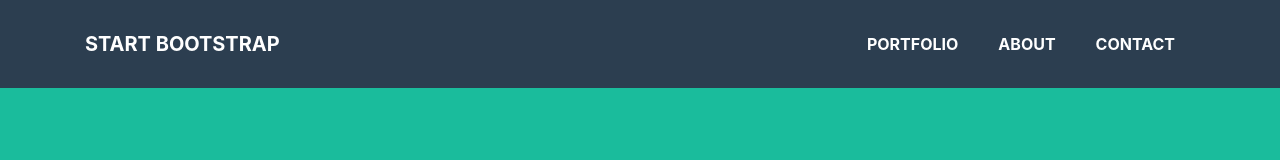
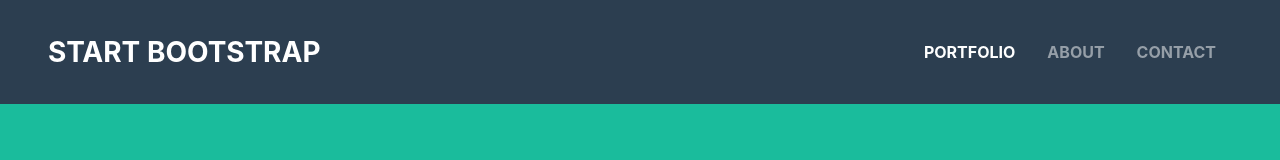
Before and after one commit to JDanielLpzV/landing-page-argano-uv, a website: page index.html in a window 1280 px wide. Drawn offline with nearby package versions, Linux system fonts and the light colour scheme.

Commit message:
fixed navbar responsive button toggle

```diff
--- a/css/index.css
+++ b/css/index.css
@@ -3,8 +3,6 @@ body{
 }
 .navbar {
     background-color: #2c3e50;
-    padding-top: 1rem;
-    padding-bottom: 1rem;
     font-family: "Montserrat", -apple-system, BlinkMacSystemFont, "Segoe UI", Roboto, "Helvetica Neue", Arial, "Noto Sans", sans-serif, "Apple Color Emoji", "Segoe UI Emoji", "Segoe UI Symbol", "Noto Color Emoji";
     font-weight: 700;
     color: white;
@@ -13,3 +11,7 @@ body{
 .navbar a{
     color:white;
 }
+
+ .navbar-brand {
+    font-size: 1.75em;
+}
--- a/index.html
+++ b/index.html
@@ -4,22 +4,49 @@
     <meta charset="UTF-8">
     <meta http-equiv="X-UA-Compatible" content="IE=edge">
     <meta name="viewport" content="width=device-width, initial-scale=1.0">
+
+    <script src="https://code.jquery.com/jquery-3.2.1.slim.min.js" integrity="sha384-KJ3o2DKtIkvYIK3UENzmM7KCkRr/rE9/Qpg6aAZGJwFDMVNA/GpGFF93hXpG5KkN" crossorigin="anonymous"></script>
     <link rel="stylesheet" href="https://stackpath.bootstrapcdn.com/bootstrap/4.3.1/css/bootstrap.min.css" integrity="sha384-ggOyR0iXCbMQv3Xipma34MD+dH/1fQ784/j6cY/iJTQUOhcWr7x9JvoRxT2MZw1T" crossorigin="anonymous">
     <script src="https://stackpath.bootstrapcdn.com/bootstrap/4.3.1/js/bootstrap.min.js" integrity="sha384-JjSmVgyd0p3pXB1rRibZUAYoIIy6OrQ6VrjIEaFf/nJGzIxFDsf4x0xIM+B07jRM" crossorigin="anonymous"></script>
     <script src="https://code.jquery.com/jquery-3.3.1.slim.min.js" integrity="sha384-q8i/X+965DzO0rT7abK41JStQIAqVgRVzpbzo5smXKp4YfRvH+8abtTE1Pi6jizo" crossorigin="anonymous"></script>
     <script src="https://cdnjs.cloudflare.com/ajax/libs/popper.js/1.14.7/umd/popper.min.js" integrity="sha384-UO2eT0CpHqdSJQ6hJty5KVphtPhzWj9WO1clHTMGa3JDZwrnQq4sF86dIHNDz0W1" crossorigin="anonymous"></script>
     <link rel="stylesheet" href="css/index.css">
 
+    <script src="app.js"></script>
+    <link href="https://unpkg.com/boxicons@2.0.7/css/boxicons.min.css" rel="stylesheet">
+
     <title>Landing Page</title>
 </head>
 <body>
     <header>
+        <nav class="navbar navbar-expand-lg text-uppercase navbar-dark px-5 py-4">
+            <a class="navbar-brand" href="#">Start Bootstrap</a>
+            <button class="navbar-toggler" type="button" data-toggle="collapse" data-target="#navbarNavDropdown" aria-controls="navbarNavDropdown" aria-expanded="false" aria-label="Toggle navigation">
+              <span class="navbar-toggler-icon"></span>
+            </button>
+            <div class="collapse navbar-collapse justify-content-end" id="navbarNavDropdown">
+              <ul class="navbar-nav">
+                <li class="nav-item py-2 px-0 px-lg-2 active">
+                  <a class="nav-link" href="#">Portfolio <span class="sr-only">(current)</span></a>
+                </li>
+                <li class="nav-item py-2 px-0 px-lg-2 ">
+                  <a class="nav-link" href="#">About</a>
+                </li>
+                <li class="nav-item py-2 px-0 px-lg-2 ">
+                  <a class="nav-link" href="#">Contact</a>
+                </li>
+
+              </ul>
+            </div>
+          </nav>
+
+       <!-- Navigation
         <nav class="navbar navbar-expand-lg text-uppercase fixed-top " id="mainNav">
             <div class="container">
                 <a class="navbar-brand" href="#page-top">Start Bootstrap</a>
-                <button class="navbar-toggler text-uppercase font-weight-bold bg-primary text-white rounded" type="button" data-bs-toggle="collapse" data-bs-target="#navbarResponsive" aria-controls="navbarResponsive" aria-expanded="false" aria-label="Toggle navigation">
+                <button class="navbar-toggler text-uppercase font-weight-bold bg-primary text-white rounded p-2" type="button" data-bs-toggle="collapse" data-bs-target="#navbarResponsive" aria-controls="navbarResponsive" aria-expanded="false" aria-label="Toggle navigation">
                     Menu
-                    <i class="fas fa-bars"></i>
+                    <i class="bx bx-menu" id="btn"></i>
                 </button>
                 <div class="collapse navbar-collapse flex justify-content-end" id="navbarResponsive">
                     <ul class="navbar-nav ms-auto">
@@ -29,7 +56,7 @@
                     </ul>
                 </div>
             </div>
-        </nav>
+        </nav> -->
     </header>
     <main>
         <section id="start">
```
